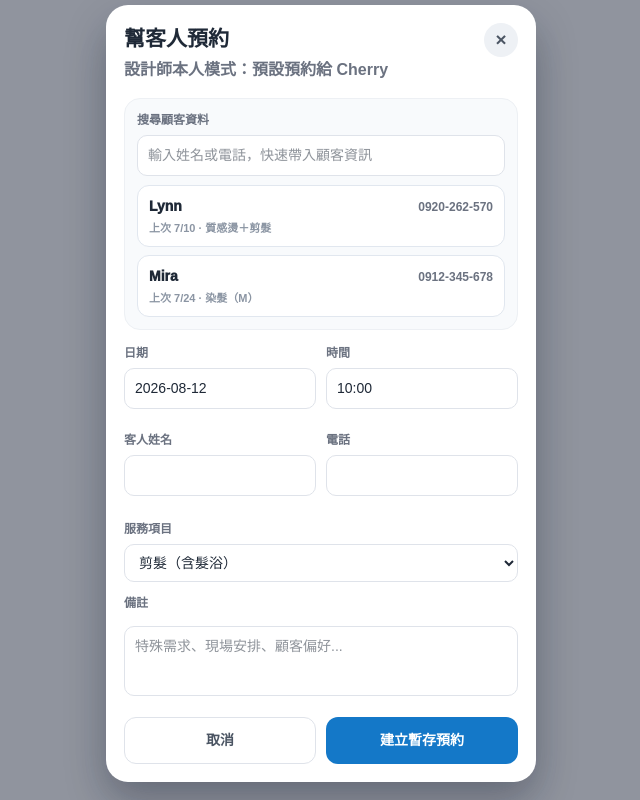
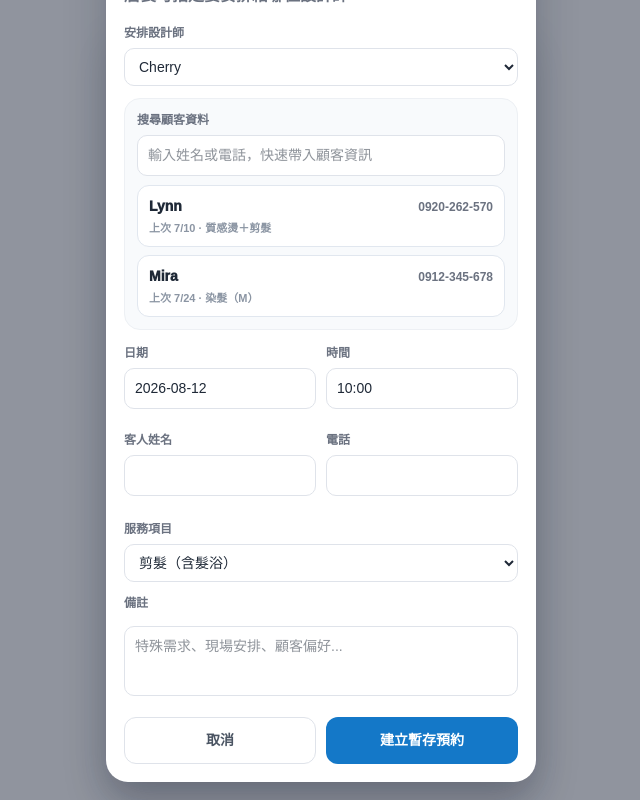
Before and after one commit to qazvyok-glitch/hair-booking, a Next.js app: page /designer/preview-v2 in a window 1280 px wide. Both pictures are taken after a click on the button "＋新增預約". Shown: the whole page, without its empty margins (319-959 px from the left). Built offline with nearby package versions, Linux system fonts and the light colour scheme.

Commit message:
Add manager calendar scope to designer preview

```diff
--- a/app/designer/preview-v2/page.tsx
+++ b/app/designer/preview-v2/page.tsx
@@ -29,6 +29,7 @@ type CheckoutDraft = {
 type BookingDraft = {
   date: string;
   time: string;
+  designer: string;
   name: string;
   phone: string;
   service: string;
@@ -42,8 +43,8 @@ type CustomerRecord = {
   note: string;
   lastVisit: string;
 };
-type ScheduleItem = { text: string; tone: string };
-type LeaveItem = { text: string; tone: "day-off" | "blocked" };
+type ScheduleItem = { text: string; tone: string; designer?: string };
+type LeaveItem = { text: string; tone: "day-off" | "blocked"; designer?: string };
 type CalendarItem = { text: string; tone: string; category?: "booking" | "leave" };
 type LeaveDraft = {
   date: string;
@@ -79,22 +80,44 @@ const pendingRows = [
 ];
 
 const initialScheduleItems: Record<number, ScheduleItem[]> = {
-  5: [{ text: "10:00 剪髮", tone: "cut" }],
-  8: [{ text: "13:00 染髮", tone: "color" }],
-  10: [{ text: "15:30 護髮", tone: "treatment" }],
+  5: [{ text: "10:00 剪髮", tone: "cut", designer: "Cherry" }],
+  8: [{ text: "13:00 染髮", tone: "color", designer: "Cherry" }],
+  10: [{ text: "15:30 護髮", tone: "treatment", designer: "Cherry" }],
   12: [
-    { text: "10:30 質感燙＋剪髮", tone: "perm" },
-    { text: "13:00 染髮", tone: "color" },
-    { text: "15:30 護髮", tone: "treatment" },
+    { text: "10:30 質感燙＋剪髮", tone: "perm", designer: "Cherry" },
+    { text: "13:00 染髮", tone: "color", designer: "Cherry" },
+    { text: "15:30 護髮", tone: "treatment", designer: "Cherry" },
   ],
-  20: [{ text: "11:00 燙髮", tone: "perm" }],
+  20: [{ text: "11:00 燙髮", tone: "perm", designer: "Cherry" }],
+};
+
+const teamScheduleItems: Record<number, ScheduleItem[]> = {
+  3: [{ text: "11:00 Emma 剪髮", tone: "team-a", designer: "Emma" }],
+  5: [{ text: "14:00 Mira 染髮", tone: "team-b", designer: "Mira" }],
+  7: [
+    { text: "10:00 Lynn 護髮", tone: "team-c", designer: "Lynn" },
+    { text: "15:30 Emma 燙髮", tone: "team-a", designer: "Emma" },
+  ],
+  12: [
+    { text: "11:30 Lynn 染髮", tone: "team-c", designer: "Lynn" },
+    { text: "16:00 Mira 剪髮", tone: "team-b", designer: "Mira" },
+  ],
+  18: [{ text: "13:00 Emma 質感燙", tone: "team-a", designer: "Emma" }],
 };
 
 const initialLeaveItems: Record<number, LeaveItem[]> = {
-  15: [{ text: "整天休假", tone: "day-off" }],
-  19: [{ text: "13:00-17:00 不接客", tone: "blocked" }],
-  24: [{ text: "上午不接客", tone: "blocked" }],
+  15: [{ text: "整天休假", tone: "day-off", designer: "Cherry" }],
+  19: [{ text: "13:00-17:00 不接客", tone: "blocked", designer: "Cherry" }],
+  24: [{ text: "上午不接客", tone: "blocked", designer: "Cherry" }],
 };
+
+const teamLeaveItems: Record<number, LeaveItem[]> = {
+  6: [{ text: "Lynn 排休", tone: "day-off", designer: "Lynn" }],
+  9: [{ text: "Mira 14:00-18:00 不接客", tone: "blocked", designer: "Mira" }],
+  16: [{ text: "Emma 整天休假", tone: "day-off", designer: "Emma" }],
+};
+
+const designerOptions = ["Cherry", "Lynn", "Mira", "Emma"];
 
 const initialDesignerProfile: DesignerProfile = {
   name: "Cherry",
@@ -157,14 +180,16 @@ export default function DesignerPreviewV2Page() {
 
     const serviceLabel = bookingDraft.service.replace(/[（）()ＭMLL]/g, "").trim() || "預約";
     const day = Number(bookingDraft.date.split("-")[2]);
-    const scheduleItem = { text: `${bookingDraft.time} ${serviceLabel}`, tone: getServiceTone(bookingDraft.service) };
+    const isOwnBooking = bookingDraft.designer === "Cherry";
+    const scheduleText = isOwnBooking ? `${bookingDraft.time} ${serviceLabel}` : `${bookingDraft.time} ${bookingDraft.designer} ${serviceLabel}`;
+    const scheduleItem = { text: scheduleText, tone: isOwnBooking ? getServiceTone(bookingDraft.service) : getTeamTone(bookingDraft.designer), designer: bookingDraft.designer };
 
     setDemoScheduleItems((prev) => ({
       ...prev,
       [day]: [...(prev[day] || []), scheduleItem].sort((a, b) => a.text.localeCompare(b.text)),
     }));
 
-    if (bookingDraft.date === "2026-08-12") {
+    if (bookingDraft.date === "2026-08-12" && isOwnBooking) {
       setDemoTodayRows((prev) => [
         ...prev,
         {
@@ -272,6 +297,12 @@ export default function DesignerPreviewV2Page() {
         .segment, .income-segment { border: none; background: transparent; color: #4b5563; border-radius: 15px; padding: 9px 0; font-weight: 850; font-size: 14px; cursor: pointer; }
         .income-segment { font-size: 12px; padding: 8px 0; }
         .segment.active, .income-segment.active { background: #148bd8; color: #fff; }
+        .manager-scope-card { display: flex; align-items: center; justify-content: space-between; gap: 12px; background: #fff; border: 1px solid #e1e7ef; border-radius: 16px; padding: 12px; margin-bottom: 16px; box-shadow: 0 8px 18px rgba(31,41,55,.04); }
+        .manager-scope-title { color: #1f2937; font-size: 14px; font-weight: 950; margin-bottom: 3px; }
+        .manager-scope-subtitle { color: #8b95a3; font-size: 11px; font-weight: 800; line-height: 1.35; }
+        .scope-toggle { display: grid; grid-template-columns: 1fr 1fr; gap: 4px; background: #eef1f5; border-radius: 999px; padding: 4px; flex: 0 0 128px; }
+        .scope-toggle button { border: none; border-radius: 999px; background: transparent; color: #6b7280; padding: 7px 0; font-size: 12px; font-weight: 950; cursor: pointer; }
+        .scope-toggle button.active { background: #208bd8; color: #fff; }
         .calendar-header { display: flex; justify-content: space-between; align-items: center; margin: 8px 0 18px; }
         .month-title { font-size: 21px; font-weight: 900; }
         .circle-nav { width: 32px; height: 32px; border: none; border-radius: 50%; background: #eef1f5; color: #4b5563; font-weight: 900; }
@@ -286,6 +317,9 @@ export default function DesignerPreviewV2Page() {
         .cut { background: #dff1ff; } .color { background: #d7f8ef; } .perm { background: #ffe2ef; } .treatment { background: #fff0cf; }
         .schedule-bar.day-off { background: #ffe6d5; color: #b45309; font-weight: 950; }
         .schedule-bar.blocked { background: #dff1ff; color: #126dc2; font-weight: 950; }
+        .schedule-bar.team-a { background: #eadffd; color: #6847d9; font-weight: 950; }
+        .schedule-bar.team-b { background: #ffe2ef; color: #bd2f67; font-weight: 950; }
+        .schedule-bar.team-c { background: #e1f6dc; color: #4c7b1f; font-weight: 950; }
         .legend { display: flex; flex-wrap: wrap; gap: 12px; margin-top: 18px; color: #6b7280; font-size: 12px; font-weight: 750; }
         .legend-mark { display: inline-block; width: 12px; height: 12px; border-radius: 4px; margin-right: 5px; vertical-align: -2px; }
         .compact-section { padding: 14px; margin-bottom: 14px; }
@@ -688,6 +722,10 @@ function PendingView({ decisions, pendingCount, onOpen }: { decisions: Record<st
 }
 
 function CalendarView({ mode, selectedDate, scheduleItems, leaveItems, onModeChange, onSelectDate, onAddBooking }: { mode: ScheduleMode; selectedDate: string; scheduleItems: Record<number, ScheduleItem[]>; leaveItems: Record<number, LeaveItem[]>; onModeChange: (mode: ScheduleMode) => void; onSelectDate: (date: string) => void; onAddBooking: (date: string, time?: string) => void }) {
+  const [scope, setScope] = useState<"自己" | "全員">("自己");
+  const visibleScheduleItems = scope === "全員" ? mergeCalendarRecords(scheduleItems, teamScheduleItems) : filterCalendarRecords(scheduleItems, "Cherry");
+  const visibleLeaveItems = scope === "全員" ? mergeCalendarRecords(leaveItems, teamLeaveItems) : filterCalendarRecords(leaveItems, "Cherry");
+
   return (
     <>
       <div className="page-heading-row">
@@ -702,10 +740,21 @@ function CalendarView({ mode, selectedDate, scheduleItems, leaveItems, onModeCha
           <button className={`segment ${mode === item ? "active" : ""}`} key={item} onClick={() => onModeChange(item)}>{item}</button>
         ))}
       </div>
+      <div className="manager-scope-card">
+        <div>
+          <div className="manager-scope-title">店長權限</div>
+          <div className="manager-scope-subtitle">{scope === "全員" ? "查看全店設計師預約與排休" : "只查看自己的預約與排休"}</div>
+        </div>
+        <div className="scope-toggle" aria-label="切換排程視角">
+          {(["自己", "全員"] as const).map((item) => (
+            <button className={scope === item ? "active" : ""} key={item} onClick={() => setScope(item)}>{item}</button>
+          ))}
+        </div>
+      </div>
       {mode === "月" ? (
-        <MonthSchedule selectedDate={selectedDate} scheduleItems={scheduleItems} leaveItems={leaveItems} onSelectDate={onSelectDate} onAddBooking={onAddBooking} />
+        <MonthSchedule selectedDate={selectedDate} scheduleItems={visibleScheduleItems} leaveItems={visibleLeaveItems} onSelectDate={onSelectDate} onAddBooking={onAddBooking} />
       ) : (
-        <CompactSchedule mode={mode} selectedDate={selectedDate} scheduleItems={scheduleItems} leaveItems={leaveItems} onSelectDate={onSelectDate} onAddBooking={onAddBooking} />
+        <CompactSchedule mode={mode} selectedDate={selectedDate} scheduleItems={visibleScheduleItems} leaveItems={visibleLeaveItems} onSelectDate={onSelectDate} onAddBooking={onAddBooking} />
       )}
     </>
   );
@@ -797,7 +846,7 @@ function SelectedDayPanel({ selectedDate, items, onAddBooking }: { selectedDate:
           const [time, ...serviceParts] = item.text.split(" ");
           const isLeave = item.category === "leave";
           return (
-            <div className={`timeline-row ${isLeave ? "leave-timeline-row" : ""}`} key={item.text}>
+            <div className={`timeline-row ${isLeave ? "leave-timeline-row" : ""}`} key={`${item.category}-${item.text}`}>
               <div className="row-time">{isLeave ? "排休" : time}</div>
               <div className="row-service">{isLeave ? item.text : serviceParts.join(" ")}</div>
             </div>
@@ -1117,6 +1166,7 @@ function AddBookingModal({ draft, complete, onChange, onComplete, onClose }: { d
           <div className="detail-grid">
             <DetailCard label="客人" value={draft.name || "未填姓名"} />
             <DetailCard label="日期時間" value={`${draft.date} ${draft.time}`} />
+            <DetailCard label="設計師" value={draft.designer} />
             <DetailCard label="電話" value={draft.phone || "未填電話"} />
             <DetailCard label="服務" value={draft.service || "未選服務"} />
             <DetailCard label="顧客資料" value={selectedCustomer ? "已帶入既有顧客紀錄" : "新顧客，完成後自動建立資料"} />
@@ -1137,9 +1187,15 @@ function AddBookingModal({ draft, complete, onChange, onComplete, onClose }: { d
         <div className="modal-header">
           <div>
             <div className="modal-title">幫客人預約</div>
-            <div className="modal-subtitle">設計師本人模式：預設預約給 Cherry</div>
+            <div className="modal-subtitle">店長可指定要安排給哪位設計師</div>
           </div>
           <button className="close-btn" onClick={onClose}>×</button>
+        </div>
+        <div className="booking-field">
+          <div className="booking-label">安排設計師</div>
+          <select className="checkout-select" value={draft.designer} onChange={(event) => onChange({ ...draft, designer: event.target.value })}>
+            {designerOptions.map((designer) => <option key={designer}>{designer}</option>)}
+          </select>
         </div>
         <section className="customer-search-panel">
           <div className="booking-label">搜尋顧客資料</div>
@@ -1213,6 +1269,7 @@ function createBookingDraft(date = "2026-08-12", time = "10:00"): BookingDraft {
   return {
     date,
     time,
+    designer: "Cherry",
     name: "",
     phone: "",
     service: "剪髮（含髮浴）",
@@ -1244,11 +1301,34 @@ function getCalendarItems(day: number, scheduleItems: Record<number, ScheduleIte
   return [...leaveRows, ...bookingRows];
 }
 
+function mergeCalendarRecords<T>(primary: Record<number, T[]>, secondary: Record<number, T[]>): Record<number, T[]> {
+  const merged: Record<number, T[]> = { ...primary };
+  Object.entries(secondary).forEach(([day, items]) => {
+    merged[Number(day)] = [...(merged[Number(day)] || []), ...items];
+  });
+  return merged;
+}
+
+function filterCalendarRecords<T extends { designer?: string }>(records: Record<number, T[]>, designer: string): Record<number, T[]> {
+  return Object.fromEntries(
+    Object.entries(records)
+      .map(([day, items]) => [day, items.filter((item) => (item.designer || "Cherry") === designer)])
+      .filter(([, items]) => (items as T[]).length > 0)
+  ) as Record<number, T[]>;
+}
+
 function getServiceTone(service: string) {
   if (service.includes("染")) return "color";
   if (service.includes("燙")) return "perm";
   if (service.includes("護")) return "treatment";
   return "cut";
+}
+
+function getTeamTone(designer: string) {
+  if (designer === "Lynn") return "team-c";
+  if (designer === "Mira") return "team-b";
+  if (designer === "Emma") return "team-a";
+  return getServiceTone(designer);
 }
 
 function DetailCard({ label, value }: { label: string; value: string }) {
```
